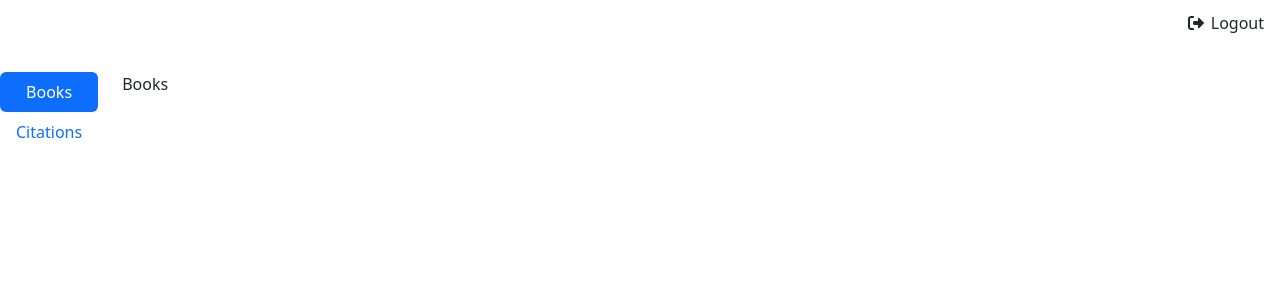
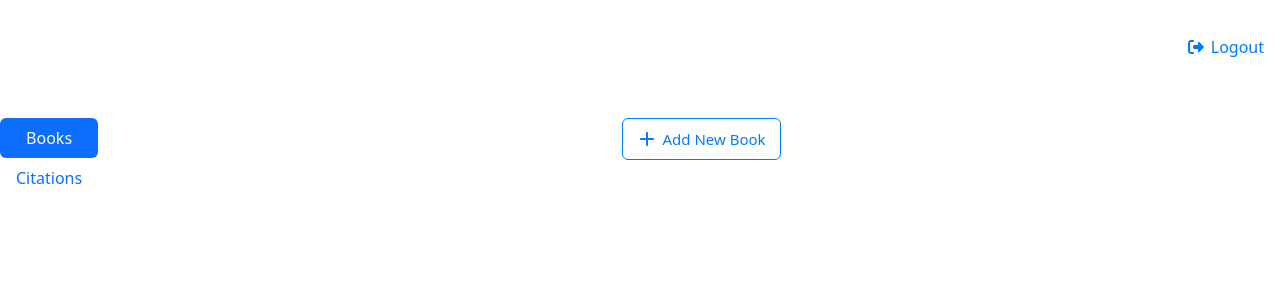
Before and after one commit to HikmatTatariPrivate/books-test, an Angular app in the folder books-test.client/: page /mainpage in a window 1280 px wide. Shown: the top 300 px of the page. Built offline with nearby package versions, Linux system fonts and the light colour scheme.

Commit message:
feat: Add add book btn

```diff
--- a/books-test.client/src/app/books/books.css
+++ b/books-test.client/src/app/books/books.css
@@ -0,0 +1,39 @@
+
+.books-header {
+  display: flex;
+  flex: 1;
+  width: 100%;
+  justify-content:center
+}
+
+.books-content {
+  flex: 1;
+  overflow: auto; /* enables scrolling for long lists */
+  width: 100%;
+}
+
+
+.add-book-btn {
+  background-color: transparent;
+  color: #007bff;
+  border: 1px solid;
+  padding: 8px 14px;
+  border-radius: 6px;
+  display: flex;
+  align-items: center;
+  gap: 6px;
+  font-size: 15px;
+  cursor: pointer;
+  transition: background-color 0.2s ease;
+}
+
+  .add-book-btn:hover {
+    background-color: #e6f0ff; /* light blue background on hover */
+    color: #0056b3; /* darker blue text on hover */
+    border-color: #0056b3; /* match text on hover */
+  }
+
+
+  .add-book-btn fa-icon {
+    font-size: 16px;
+  }
--- a/books-test.client/src/app/books/books.html
+++ b/books-test.client/src/app/books/books.html
@@ -1 +1,10 @@
-<p>Books</p>
+  <div class="books-header">
+    <button class="add-book-btn" (click)="addBook()">
+      <fa-icon [icon]="faPlus"></fa-icon>
+      Add New Book
+    </button>
+  </div>
+
+  <div class="books-content">
+    <!-- your books table, cards, list, etc -->
+  </div>
--- a/books-test.client/src/app/books/books.ts
+++ b/books-test.client/src/app/books/books.ts
@@ -1,6 +1,6 @@
 import { Component } from '@angular/core';
 import { AuthService } from '../../services/auth-service';
-
+import { faPlus } from '@fortawesome/free-solid-svg-icons';
 
 @Component({
   selector: 'app-books',
@@ -9,6 +9,10 @@ import { AuthService } from '../../services/auth-service';
   styleUrl: './books.css',
 })
 export class Books {
-  constructor( private auth: AuthService) { }
+  faPlus = faPlus;
+  constructor(private auth: AuthService) { }
+
+  addBook() {
+  }
 
 }
--- a/books-test.client/src/app/mainpage/mainpage.css
+++ b/books-test.client/src/app/mainpage/mainpage.css
@@ -1,20 +1,22 @@
-.logout-top-right {
-  position: absolute;
-  top: 10px;
-  right: 10px;
+.header-bar {
+  display: flex;
+  align-items: center;
+  padding: 10px;
 }
 
 .logout-btn {
+  justify-content: flex-end;
+  color: #007bff;
+  margin-left: auto;
   background: transparent;
   border: none;
   font-size: 16px;
   cursor: pointer;
-  color: inherit; /* uses your page text color */
   display: flex;
   align-items: center;
   gap: 5px;
 }
 
-.logout-btn:hover {
+  .logout-btn:hover {
     opacity: 0.7;
-}
+  }
--- a/books-test.client/src/app/mainpage/mainpage.html
+++ b/books-test.client/src/app/mainpage/mainpage.html
@@ -1,10 +1,10 @@
-<div class="logout-top-right">
+<div class="header-bar">
   <button class="logout-btn" (click)="logout()">
     <fa-icon [icon]="faLogout"></fa-icon> Logout
   </button>
 </div>
 
-<div class="d-flex pt-5">
+<div class="d-flex pt-5 flex-grow-1 w-100">
   <div ngbNav #nav="ngbNav" [(activeId)]="active" class="nav-pills flex-column" orientation="vertical">
     <ng-container ngbNavItem="books">
       <button ngbNavLink>Books</button>
@@ -21,5 +21,5 @@
 
   </div>
 
-  <div [ngbNavOutlet]="nav" class="ms-4"></div>
+  <div [ngbNavOutlet]="nav" class="ms-4 flex-grow-1"></div>
 </div>
```
